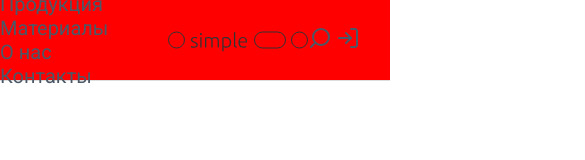
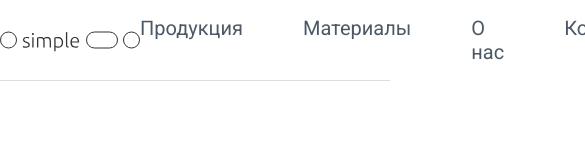
Before and after one commit to Lida0615/simple, a plain HTML site: page index.html in a window 390 px wide. Shown: the top 160 px of the page, 585 px wide, since content can reach past the window. Drawn offline with Linux system fonts and the light colour scheme.

Commit message:
style удалили media

```diff
--- a/css/style.css
+++ b/css/style.css
@@ -47,27 +47,3 @@ nav {
         }
     }
 }
-@media(max-width: 1000px){
-
-
-header{
-    background: red;
-}
-
-
-}
-@media(max-width: 768px){
-
-nav{
-
-    ul{
-        flex-direction: column;
-        gap: 0;
-        order: -1;
-        margin-left: initial;
-    }
-}
-
-
-
-}
```
